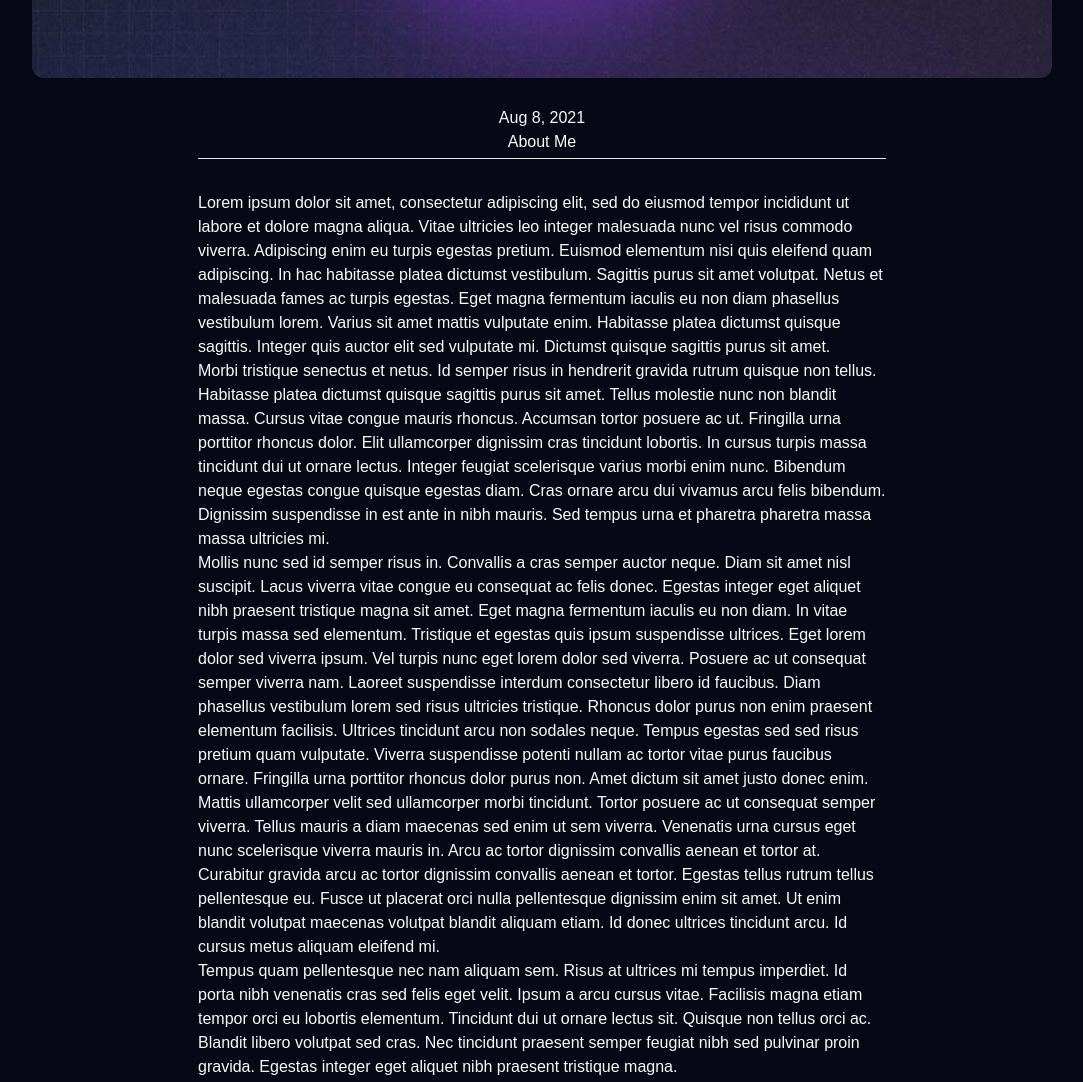
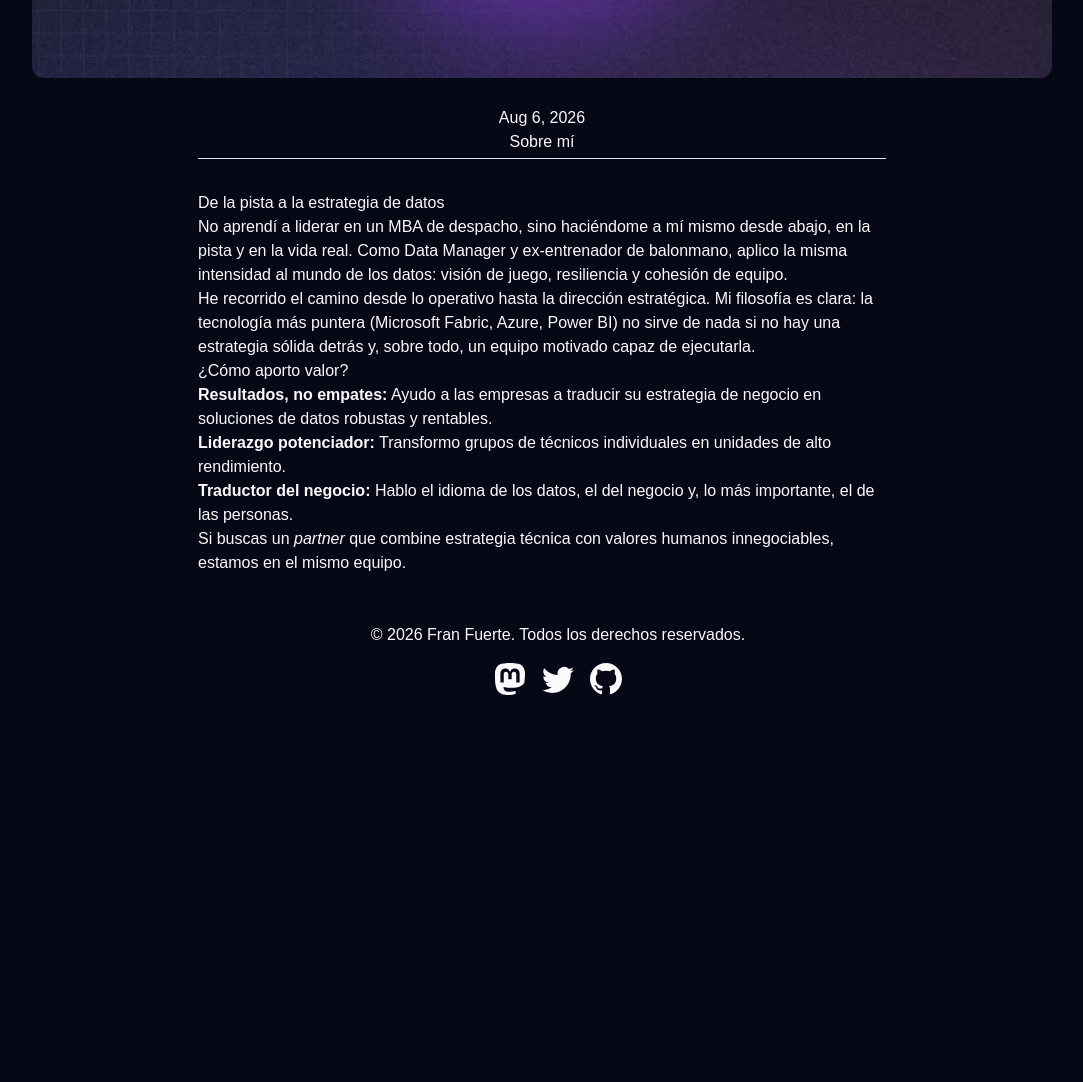
Before and after one commit to franfuerte-data/franfuerte-web, an Astro site: page /about in a window 1280 px wide. Shown: the part 500-1582 px from the top of the page, without its empty margins (82-1165 px from the left). After the commit the page ends 1291 px from the top, so only its background shows below. Built offline with nearby package versions, Linux system fonts and the light colour scheme; Astro itself is replaced by a stand-in of ours.

Commit message:
cambios web articulos blog e iconos

```diff
--- a/src/components/Footer.astro
+++ b/src/components/Footer.astro
@@ -3,7 +3,7 @@ const today = new Date();
 ---
 
 <footer>
-	&copy; {today.getFullYear()} Your name here. All rights reserved.
+	&copy; {today.getFullYear()} Fran Fuerte. Todos los derechos reservados.
 	<div class="social-links">
 		<a href="https://m.webtoo.ls/@astro" target="_blank">
 			<span class="sr-only">Follow Astro on Mastodon</span>
--- a/src/content/blog/first-post.md
+++ /dev/null
@@ -1,16 +0,0 @@
----
-title: 'First post'
-description: 'Lorem ipsum dolor sit amet'
-pubDate: 'Jul 08 2022'
-heroImage: '../../assets/blog-placeholder-3.jpg'
----
-
-Lorem ipsum dolor sit amet, consectetur adipiscing elit, sed do eiusmod tempor incididunt ut labore et dolore magna aliqua. Vitae ultricies leo integer malesuada nunc vel risus commodo viverra. Adipiscing enim eu turpis egestas pretium. Euismod elementum nisi quis eleifend quam adipiscing. In hac habitasse platea dictumst vestibulum. Sagittis purus sit amet volutpat. Netus et malesuada fames ac turpis egestas. Eget magna fermentum iaculis eu non diam phasellus vestibulum lorem. Varius sit amet mattis vulputate enim. Habitasse platea dictumst quisque sagittis. Integer quis auctor elit sed vulputate mi. Dictumst quisque sagittis purus sit amet.
-
-Morbi tristique senectus et netus. Id semper risus in hendrerit gravida rutrum quisque non tellus. Habitasse platea dictumst quisque sagittis purus sit amet. Tellus molestie nunc non blandit massa. Cursus vitae congue mauris rhoncus. Accumsan tortor posuere ac ut. Fringilla urna porttitor rhoncus dolor. Elit ullamcorper dignissim cras tincidunt lobortis. In cursus turpis massa tincidunt dui ut ornare lectus. Integer feugiat scelerisque varius morbi enim nunc. Bibendum neque egestas congue quisque egestas diam. Cras ornare arcu dui vivamus arcu felis bibendum. Dignissim suspendisse in est ante in nibh mauris. Sed tempus urna et pharetra pharetra massa massa ultricies mi.
-
-Mollis nunc sed id semper risus in. Convallis a cras semper auctor neque. Diam sit amet nisl suscipit. Lacus viverra vitae congue eu consequat ac felis donec. Egestas integer eget aliquet nibh praesent tristique magna sit amet. Eget magna fermentum iaculis eu non diam. In vitae turpis massa sed elementum. Tristique et egestas quis ipsum suspendisse ultrices. Eget lorem dolor sed viverra ipsum. Vel turpis nunc eget lorem dolor sed viverra. Posuere ac ut consequat semper viverra nam. Laoreet suspendisse interdum consectetur libero id faucibus. Diam phasellus vestibulum lorem sed risus ultricies tristique. Rhoncus dolor purus non enim praesent elementum facilisis. Ultrices tincidunt arcu non sodales neque. Tempus egestas sed sed risus pretium quam vulputate. Viverra suspendisse potenti nullam ac tortor vitae purus faucibus ornare. Fringilla urna porttitor rhoncus dolor purus non. Amet dictum sit amet justo donec enim.
-
-Mattis ullamcorper velit sed ullamcorper morbi tincidunt. Tortor posuere ac ut consequat semper viverra. Tellus mauris a diam maecenas sed enim ut sem viverra. Venenatis urna cursus eget nunc scelerisque viverra mauris in. Arcu ac tortor dignissim convallis aenean et tortor at. Curabitur gravida arcu ac tortor dignissim convallis aenean et tortor. Egestas tellus rutrum tellus pellentesque eu. Fusce ut placerat orci nulla pellentesque dignissim enim sit amet. Ut enim blandit volutpat maecenas volutpat blandit aliquam etiam. Id donec ultrices tincidunt arcu. Id cursus metus aliquam eleifend mi.
-
-Tempus quam pellentesque nec nam aliquam sem. Risus at ultrices mi tempus imperdiet. Id porta nibh venenatis cras sed felis eget velit. Ipsum a arcu cursus vitae. Facilisis magna etiam tempor orci eu lobortis elementum. Tincidunt dui ut ornare lectus sit. Quisque non tellus orci ac. Blandit libero volutpat sed cras. Nec tincidunt praesent semper feugiat nibh sed pulvinar proin gravida. Egestas integer eget aliquet nibh praesent tristique magna.
--- /dev/null
+++ b/src/content/blog/powerbi-decisiones.mdx
@@ -0,0 +1,24 @@
+---
+title: "Power BI Ejecutivo: Cómo convertir métricas en decisiones"
+description: "Estrategias para diseñar dashboards que los directivos realmente usen y entiendan."
+pubDate: "2026-08-06"
+heroImage: '../../assets/blog-placeholder-1.jpg'
+---
+
+A lo largo de mi carrera pasando de lo operativo a la dirección, he visto decenas de dashboards técnicamente perfectos que nadie usa. La herramienta (ya sea Power BI, Fabric o Tableau) es secundaria si no entendemos el problema de negocio.
+
+## Por qué la mayoría de los dashboards fracasan
+
+Aquí explicaremos los errores más comunes al intentar mostrar demasiada información sin un propósito claro.
+
+## Diseñando para la acción, no para la vista
+
+Un buen reporte no debe invitar a la contemplación, debe invitar a tomar una decisión.
+
+*   **Regla 1:** Menos es más.
+*   **Regla 2:** Contexto sobre el dato aislado.
+*   **Regla 3:** El usuario final manda.
+
+## Conclusión
+
+El verdadero valor de un analista no está en saber DAX complejo, sino en saber traducir el negocio a datos y los datos a decisiones.
--- a/src/content/blog/second-post.md
+++ /dev/null
@@ -1,16 +0,0 @@
----
-title: 'Second post'
-description: 'Lorem ipsum dolor sit amet'
-pubDate: 'Jul 15 2022'
-heroImage: '../../assets/blog-placeholder-4.jpg'
----
-
-Lorem ipsum dolor sit amet, consectetur adipiscing elit, sed do eiusmod tempor incididunt ut labore et dolore magna aliqua. Vitae ultricies leo integer malesuada nunc vel risus commodo viverra. Adipiscing enim eu turpis egestas pretium. Euismod elementum nisi quis eleifend quam adipiscing. In hac habitasse platea dictumst vestibulum. Sagittis purus sit amet volutpat. Netus et malesuada fames ac turpis egestas. Eget magna fermentum iaculis eu non diam phasellus vestibulum lorem. Varius sit amet mattis vulputate enim. Habitasse platea dictumst quisque sagittis. Integer quis auctor elit sed vulputate mi. Dictumst quisque sagittis purus sit amet.
-
-Morbi tristique senectus et netus. Id semper risus in hendrerit gravida rutrum quisque non tellus. Habitasse platea dictumst quisque sagittis purus sit amet. Tellus molestie nunc non blandit massa. Cursus vitae congue mauris rhoncus. Accumsan tortor posuere ac ut. Fringilla urna porttitor rhoncus dolor. Elit ullamcorper dignissim cras tincidunt lobortis. In cursus turpis massa tincidunt dui ut ornare lectus. Integer feugiat scelerisque varius morbi enim nunc. Bibendum neque egestas congue quisque egestas diam. Cras ornare arcu dui vivamus arcu felis bibendum. Dignissim suspendisse in est ante in nibh mauris. Sed tempus urna et pharetra pharetra massa massa ultricies mi.
-
-Mollis nunc sed id semper risus in. Convallis a cras semper auctor neque. Diam sit amet nisl suscipit. Lacus viverra vitae congue eu consequat ac felis donec. Egestas integer eget aliquet nibh praesent tristique magna sit amet. Eget magna fermentum iaculis eu non diam. In vitae turpis massa sed elementum. Tristique et egestas quis ipsum suspendisse ultrices. Eget lorem dolor sed viverra ipsum. Vel turpis nunc eget lorem dolor sed viverra. Posuere ac ut consequat semper viverra nam. Laoreet suspendisse interdum consectetur libero id faucibus. Diam phasellus vestibulum lorem sed risus ultricies tristique. Rhoncus dolor purus non enim praesent elementum facilisis. Ultrices tincidunt arcu non sodales neque. Tempus egestas sed sed risus pretium quam vulputate. Viverra suspendisse potenti nullam ac tortor vitae purus faucibus ornare. Fringilla urna porttitor rhoncus dolor purus non. Amet dictum sit amet justo donec enim.
-
-Mattis ullamcorper velit sed ullamcorper morbi tincidunt. Tortor posuere ac ut consequat semper viverra. Tellus mauris a diam maecenas sed enim ut sem viverra. Venenatis urna cursus eget nunc scelerisque viverra mauris in. Arcu ac tortor dignissim convallis aenean et tortor at. Curabitur gravida arcu ac tortor dignissim convallis aenean et tortor. Egestas tellus rutrum tellus pellentesque eu. Fusce ut placerat orci nulla pellentesque dignissim enim sit amet. Ut enim blandit volutpat maecenas volutpat blandit aliquam etiam. Id donec ultrices tincidunt arcu. Id cursus metus aliquam eleifend mi.
-
-Tempus quam pellentesque nec nam aliquam sem. Risus at ultrices mi tempus imperdiet. Id porta nibh venenatis cras sed felis eget velit. Ipsum a arcu cursus vitae. Facilisis magna etiam tempor orci eu lobortis elementum. Tincidunt dui ut ornare lectus sit. Quisque non tellus orci ac. Blandit libero volutpat sed cras. Nec tincidunt praesent semper feugiat nibh sed pulvinar proin gravida. Egestas integer eget aliquet nibh praesent tristique magna.
--- a/src/content/blog/third-post.md
+++ /dev/null
@@ -1,16 +0,0 @@
----
-title: 'Third post'
-description: 'Lorem ipsum dolor sit amet'
-pubDate: 'Jul 22 2022'
-heroImage: '../../assets/blog-placeholder-2.jpg'
----
-
-Lorem ipsum dolor sit amet, consectetur adipiscing elit, sed do eiusmod tempor incididunt ut labore et dolore magna aliqua. Vitae ultricies leo integer malesuada nunc vel risus commodo viverra. Adipiscing enim eu turpis egestas pretium. Euismod elementum nisi quis eleifend quam adipiscing. In hac habitasse platea dictumst vestibulum. Sagittis purus sit amet volutpat. Netus et malesuada fames ac turpis egestas. Eget magna fermentum iaculis eu non diam phasellus vestibulum lorem. Varius sit amet mattis vulputate enim. Habitasse platea dictumst quisque sagittis. Integer quis auctor elit sed vulputate mi. Dictumst quisque sagittis purus sit amet.
-
-Morbi tristique senectus et netus. Id semper risus in hendrerit gravida rutrum quisque non tellus. Habitasse platea dictumst quisque sagittis purus sit amet. Tellus molestie nunc non blandit massa. Cursus vitae congue mauris rhoncus. Accumsan tortor posuere ac ut. Fringilla urna porttitor rhoncus dolor. Elit ullamcorper dignissim cras tincidunt lobortis. In cursus turpis massa tincidunt dui ut ornare lectus. Integer feugiat scelerisque varius morbi enim nunc. Bibendum neque egestas congue quisque egestas diam. Cras ornare arcu dui vivamus arcu felis bibendum. Dignissim suspendisse in est ante in nibh mauris. Sed tempus urna et pharetra pharetra massa massa ultricies mi.
-
-Mollis nunc sed id semper risus in. Convallis a cras semper auctor neque. Diam sit amet nisl suscipit. Lacus viverra vitae congue eu consequat ac felis donec. Egestas integer eget aliquet nibh praesent tristique magna sit amet. Eget magna fermentum iaculis eu non diam. In vitae turpis massa sed elementum. Tristique et egestas quis ipsum suspendisse ultrices. Eget lorem dolor sed viverra ipsum. Vel turpis nunc eget lorem dolor sed viverra. Posuere ac ut consequat semper viverra nam. Laoreet suspendisse interdum consectetur libero id faucibus. Diam phasellus vestibulum lorem sed risus ultricies tristique. Rhoncus dolor purus non enim praesent elementum facilisis. Ultrices tincidunt arcu non sodales neque. Tempus egestas sed sed risus pretium quam vulputate. Viverra suspendisse potenti nullam ac tortor vitae purus faucibus ornare. Fringilla urna porttitor rhoncus dolor purus non. Amet dictum sit amet justo donec enim.
-
-Mattis ullamcorper velit sed ullamcorper morbi tincidunt. Tortor posuere ac ut consequat semper viverra. Tellus mauris a diam maecenas sed enim ut sem viverra. Venenatis urna cursus eget nunc scelerisque viverra mauris in. Arcu ac tortor dignissim convallis aenean et tortor at. Curabitur gravida arcu ac tortor dignissim convallis aenean et tortor. Egestas tellus rutrum tellus pellentesque eu. Fusce ut placerat orci nulla pellentesque dignissim enim sit amet. Ut enim blandit volutpat maecenas volutpat blandit aliquam etiam. Id donec ultrices tincidunt arcu. Id cursus metus aliquam eleifend mi.
-
-Tempus quam pellentesque nec nam aliquam sem. Risus at ultrices mi tempus imperdiet. Id porta nibh venenatis cras sed felis eget velit. Ipsum a arcu cursus vitae. Facilisis magna etiam tempor orci eu lobortis elementum. Tincidunt dui ut ornare lectus sit. Quisque non tellus orci ac. Blandit libero volutpat sed cras. Nec tincidunt praesent semper feugiat nibh sed pulvinar proin gravida. Egestas integer eget aliquet nibh praesent tristique magna.
--- a/src/pages/about.astro
+++ b/src/pages/about.astro
@@ -4,60 +4,30 @@ import Layout from '../layouts/BlogPost.astro';
 ---
 
 <Layout
-	title="About Me"
-	description="Lorem ipsum dolor sit amet"
-	pubDate={new Date('August 08 2021')}
+	title="Sobre mí"
+	description="De la pista a la estrategia de datos. Conoce a Fran Fuerte."
+	pubDate={new Date('August 06 2026')}
 	heroImage={AboutHeroImage}
 >
+	<h3>De la pista a la estrategia de datos</h3>
+
 	<p>
-		Lorem ipsum dolor sit amet, consectetur adipiscing elit, sed do eiusmod tempor incididunt ut
-		labore et dolore magna aliqua. Vitae ultricies leo integer malesuada nunc vel risus commodo
-		viverra. Adipiscing enim eu turpis egestas pretium. Euismod elementum nisi quis eleifend quam
-		adipiscing. In hac habitasse platea dictumst vestibulum. Sagittis purus sit amet volutpat. Netus
-		et malesuada fames ac turpis egestas. Eget magna fermentum iaculis eu non diam phasellus
-		vestibulum lorem. Varius sit amet mattis vulputate enim. Habitasse platea dictumst quisque
-		sagittis. Integer quis auctor elit sed vulputate mi. Dictumst quisque sagittis purus sit amet.
+		No aprendí a liderar en un MBA de despacho, sino haciéndome a mí mismo desde abajo, en la pista y en la vida real. Como Data Manager y ex-entrenador de balonmano, aplico la misma intensidad al mundo de los datos: visión de juego, resiliencia y cohesión de equipo.
 	</p>
 
 	<p>
-		Morbi tristique senectus et netus. Id semper risus in hendrerit gravida rutrum quisque non
-		tellus. Habitasse platea dictumst quisque sagittis purus sit amet. Tellus molestie nunc non
-		blandit massa. Cursus vitae congue mauris rhoncus. Accumsan tortor posuere ac ut. Fringilla urna
-		porttitor rhoncus dolor. Elit ullamcorper dignissim cras tincidunt lobortis. In cursus turpis
-		massa tincidunt dui ut ornare lectus. Integer feugiat scelerisque varius morbi enim nunc.
-		Bibendum neque egestas congue quisque egestas diam. Cras ornare arcu dui vivamus arcu felis
-		bibendum. Dignissim suspendisse in est ante in nibh mauris. Sed tempus urna et pharetra pharetra
-		massa massa ultricies mi.
+		He recorrido el camino desde lo operativo hasta la dirección estratégica. Mi filosofía es clara: la tecnología más puntera (Microsoft Fabric, Azure, Power BI) no sirve de nada si no hay una estrategia sólida detrás y, sobre todo, un equipo motivado capaz de ejecutarla.
 	</p>
 
-	<p>
-		Mollis nunc sed id semper risus in. Convallis a cras semper auctor neque. Diam sit amet nisl
-		suscipit. Lacus viverra vitae congue eu consequat ac felis donec. Egestas integer eget aliquet
-		nibh praesent tristique magna sit amet. Eget magna fermentum iaculis eu non diam. In vitae
-		turpis massa sed elementum. Tristique et egestas quis ipsum suspendisse ultrices. Eget lorem
-		dolor sed viverra ipsum. Vel turpis nunc eget lorem dolor sed viverra. Posuere ac ut consequat
-		semper viverra nam. Laoreet suspendisse interdum consectetur libero id faucibus. Diam phasellus
-		vestibulum lorem sed risus ultricies tristique. Rhoncus dolor purus non enim praesent elementum
-		facilisis. Ultrices tincidunt arcu non sodales neque. Tempus egestas sed sed risus pretium quam
-		vulputate. Viverra suspendisse potenti nullam ac tortor vitae purus faucibus ornare. Fringilla
-		urna porttitor rhoncus dolor purus non. Amet dictum sit amet justo donec enim.
-	</p>
+	<h4>¿Cómo aporto valor?</h4>
+
+	<ul>
+		<li><strong>Resultados, no empates:</strong> Ayudo a las empresas a traducir su estrategia de negocio en soluciones de datos robustas y rentables.</li>
+		<li><strong>Liderazgo potenciador:</strong> Transformo grupos de técnicos individuales en unidades de alto rendimiento.</li>
+		<li><strong>Traductor del negocio:</strong> Hablo el idioma de los datos, el del negocio y, lo más importante, el de las personas.</li>
+	</ul>
 
 	<p>
-		Mattis ullamcorper velit sed ullamcorper morbi tincidunt. Tortor posuere ac ut consequat semper
-		viverra. Tellus mauris a diam maecenas sed enim ut sem viverra. Venenatis urna cursus eget nunc
-		scelerisque viverra mauris in. Arcu ac tortor dignissim convallis aenean et tortor at. Curabitur
-		gravida arcu ac tortor dignissim convallis aenean et tortor. Egestas tellus rutrum tellus
-		pellentesque eu. Fusce ut placerat orci nulla pellentesque dignissim enim sit amet. Ut enim
-		blandit volutpat maecenas volutpat blandit aliquam etiam. Id donec ultrices tincidunt arcu. Id
-		cursus metus aliquam eleifend mi.
-	</p>
-
-	<p>
-		Tempus quam pellentesque nec nam aliquam sem. Risus at ultrices mi tempus imperdiet. Id porta
-		nibh venenatis cras sed felis eget velit. Ipsum a arcu cursus vitae. Facilisis magna etiam
-		tempor orci eu lobortis elementum. Tincidunt dui ut ornare lectus sit. Quisque non tellus orci
-		ac. Blandit libero volutpat sed cras. Nec tincidunt praesent semper feugiat nibh sed pulvinar
-		proin gravida. Egestas integer eget aliquet nibh praesent tristique magna.
+		Si buscas un <em>partner</em> que combine estrategia técnica con valores humanos innegociables, estamos en el mismo equipo.
 	</p>
 </Layout>
```
Also changed, not shown: public/favicon.ico, public/favicon.svg.
